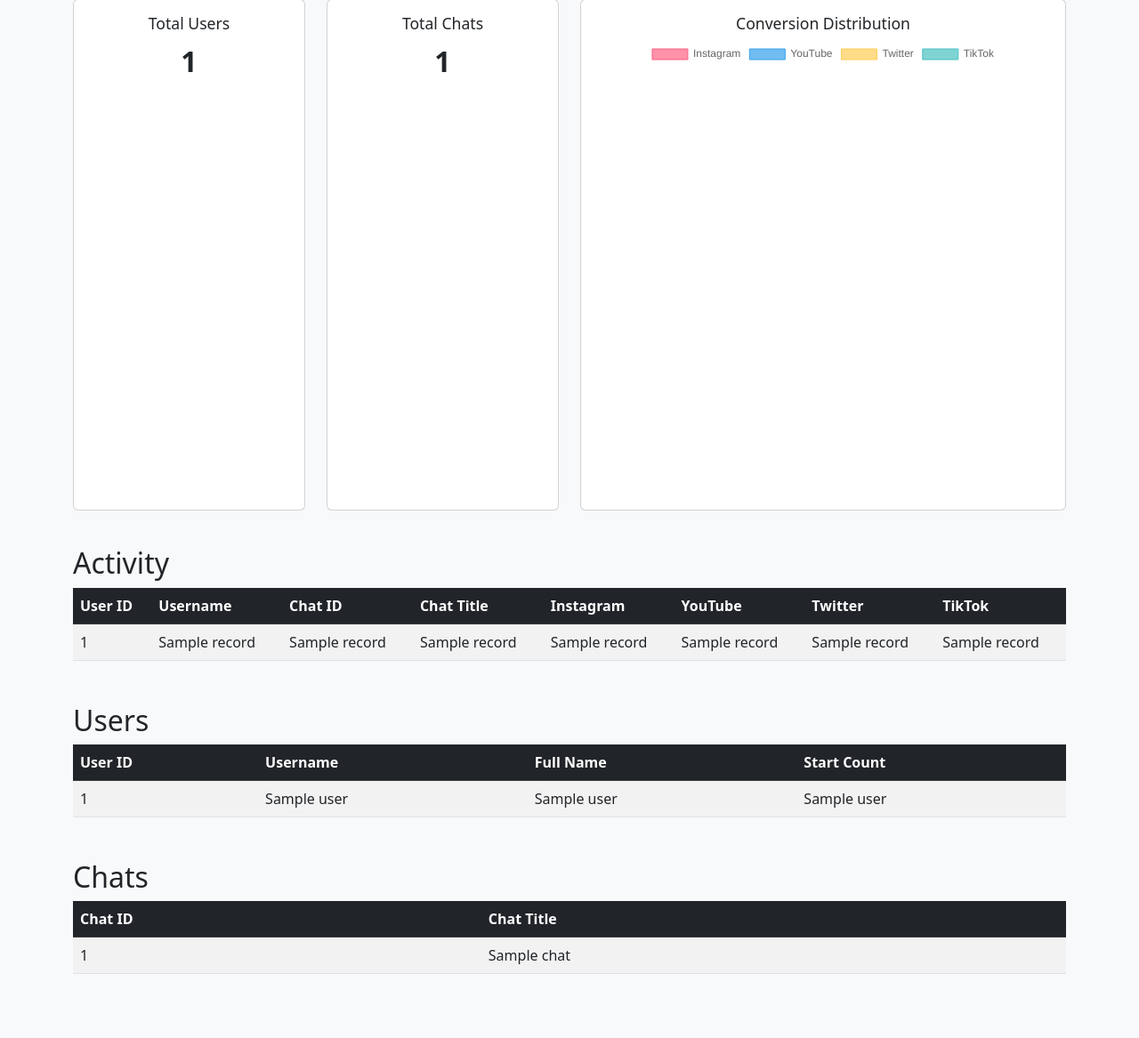
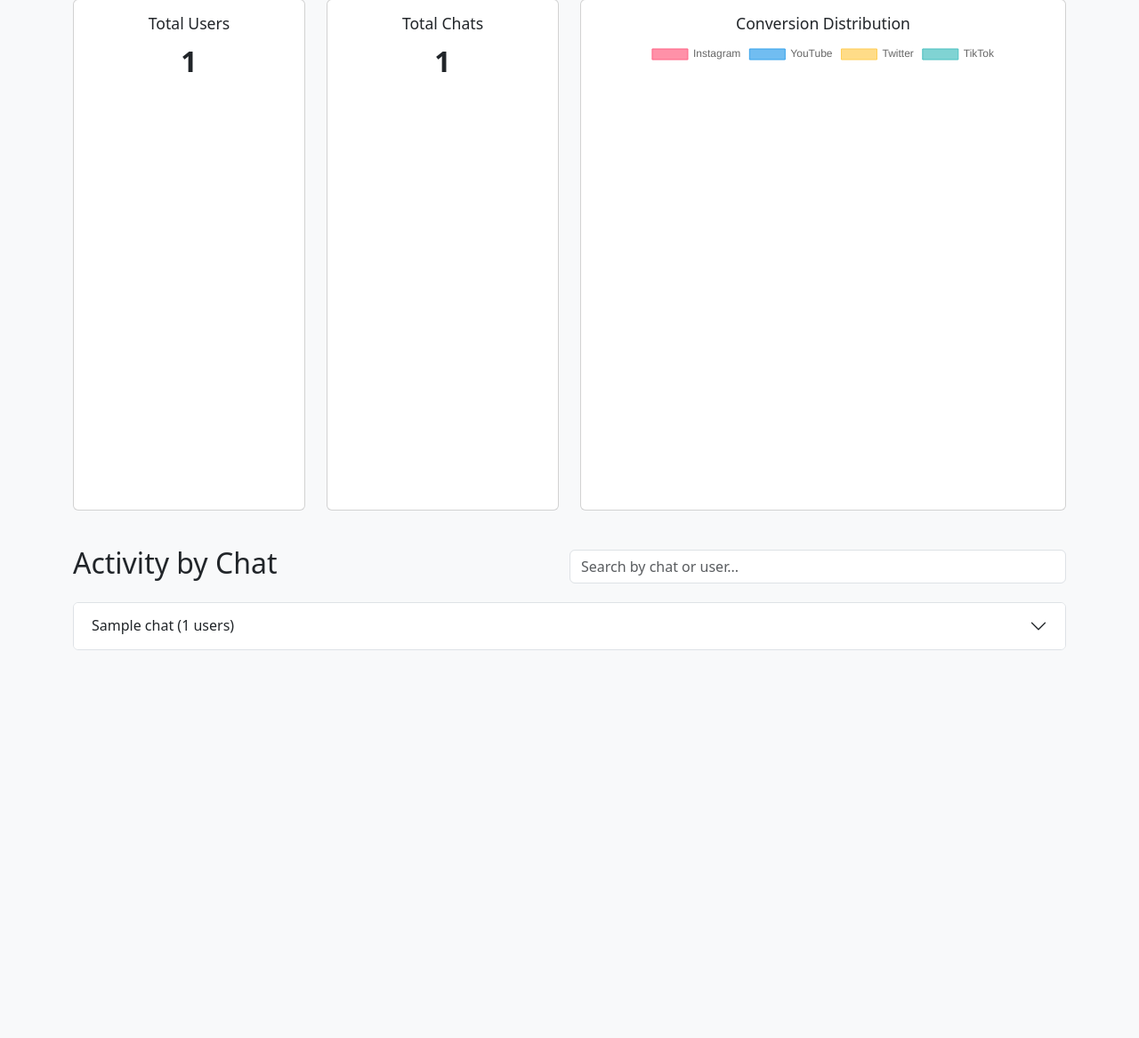
Before and after one commit to knemchenko/cortes, a Flask app: template templates/index.html in a window 1280 px wide. Shown: the part 97-1264 px from the top of the page at 89% size. After the commit the page ends 828 px from the top, so only its background shows below. Run offline with Flask 3, Linux system fonts and the light colour scheme; the template is opened without the code that fills it: most values are stand-ins (such as "Sample title", 1, 10 or a date in 2020).

Commit message:
feat: Додати пошук та групування на інформаційну панель адміністратора
Цей коміт розширює інформаційну панель статистики адміністратора наступними функціями:

- **Згрупований вигляд:** Активність користувачів тепер згрупована за чатами. Кожен чат відображається як розгортаючийся елемент акордеона, що показує активних користувачів у цьому чаті.
- **Пошук на стороні клієнта:** Додано панель пошуку для фільтрації чатів та користувачів у реальному часі. Пошук працює як за назвами чатів, так і за іменами користувачів/повними іменами.
- **Рефакторинг бекенду:** Бекенд Flask було перероблено для надання даних у вкладеній структурі, що спрощує візуалізацію згрупованого вигляду на фронтенді.

```diff
--- a/flask_app.py
+++ b/flask_app.py
@@ -19,42 +19,21 @@ def query_db(query, args=(), one=False):
 @app.route("/")
 def index():
     """Render the main statistics page."""
-    users = query_db("SELECT user_id, username, full_name, start_count FROM users")
-    chats = query_db("SELECT chat_id, chat_title FROM chats")
-    activity = query_db("""
-        SELECT
-            a.user_id,
-            u.username,
-            a.chat_id,
-            c.chat_title,
-            a.instagram_count,
-            a.youtube_count,
-            a.twitter_count,
-            a.tiktok_count
-        FROM activity a
-        LEFT JOIN users u ON a.user_id = u.user_id
-        LEFT JOIN chats c ON a.chat_id = c.chat_id
-    """)
-
     # --- Summary Statistics ---
-
-    # Total users
     total_users = query_db("SELECT COUNT(*) FROM users", one=True)[0]
-
-    # Total chats
     total_chats = query_db("SELECT COUNT(*) FROM chats", one=True)[0]
-
-    # Total conversions per platform
-    total_conversions = query_db("""
+    total_conversions = query_db(
+        """
         SELECT
             SUM(instagram_count),
             SUM(youtube_count),
             SUM(twitter_count),
             SUM(tiktok_count)
         FROM activity
-    """, one=True)
+    """,
+        one=True,
+    )
 
-    # Prepare conversion data for the template
     conversion_data = {
         "instagram": total_conversions[0] or 0,
         "youtube": total_conversions[1] or 0,
@@ -62,14 +41,49 @@ def index():
         "tiktok": total_conversions[3] or 0,
     }
 
+    # --- Grouped Data ---
+    activity_query = """
+        SELECT
+            c.chat_id,
+            c.chat_title,
+            u.user_id,
+            u.username,
+            u.full_name,
+            a.instagram_count,
+            a.youtube_count,
+            a.twitter_count,
+            a.tiktok_count
+        FROM activity a
+        JOIN users u ON a.user_id = u.user_id
+        JOIN chats c ON a.chat_id = c.chat_id
+        ORDER BY c.chat_title, u.username
+    """
+    activity_data = query_db(activity_query)
+
+    # Process data into a nested structure
+    chats_data = {}
+    for row in activity_data:
+        chat_id, chat_title, user_id, username, full_name, insta, yt, tw, tk = row
+        if chat_id not in chats_data:
+            chats_data[chat_id] = {"chat_title": chat_title, "users": []}
+        chats_data[chat_id]["users"].append(
+            {
+                "user_id": user_id,
+                "username": username,
+                "full_name": full_name,
+                "instagram": insta,
+                "youtube": yt,
+                "twitter": tw,
+                "tiktok": tk,
+            }
+        )
+
     return render_template(
         "index.html",
-        users=users,
-        chats=chats,
-        activity=activity,
         total_users=total_users,
         total_chats=total_chats,
         conversion_data=conversion_data,
+        chats_data=chats_data,
     )
 
 if __name__ == "__main__":
--- a/templates/index.html
+++ b/templates/index.html
@@ -14,6 +14,9 @@
         .card-text {
             font-size: 2rem;
             font-weight: bold;
+        }
+        .accordion-button:not(.collapsed) {
+            background-color: #e7f1ff;
         }
     </style>
 </head>
@@ -49,16 +52,28 @@
             </div>
         </div>
 
-        <!-- Detailed Tables -->
+        <!-- Grouped Activity Data -->
         <div class="mb-5">
-            <h2>Activity</h2>
+            <div class="d-flex justify-content-between align-items-center mb-3">
+                <h2>Activity by Chat</h2>
+                <input type="text" id="searchInput" class="form-control w-50" placeholder="Search by chat or user...">
+            </div>
+            <div class="accordion" id="chatsAccordion">
+                {% for chat_id, chat_data in chats_data.items() %}
+                <div class="accordion-item" data-chat-title="{{ chat_data.chat_title }}">
+                    <h2 class="accordion-header" id="heading-{{ loop.index }}">
+                        <button class="accordion-button collapsed" type="button" data-bs-toggle="collapse" data-bs-target="#collapse-{{ loop.index }}">
+                            {{ chat_data.chat_title }} ({{ chat_data.users|length }} users)
+                        </button>
+                    </h2>
+                    <div id="collapse-{{ loop.index }}" class="accordion-collapse collapse" data-bs-parent="#chatsAccordion">
+                        <div class="accordion-body">
                             <table class="table table-striped table-hover">
                                 <thead class="table-dark">
                                     <tr>
                                         <th>User ID</th>
                                         <th>Username</th>
-                        <th>Chat ID</th>
-                        <th>Chat Title</th>
+                                        <th>Full Name</th>
                                         <th>Instagram</th>
                                         <th>YouTube</th>
                                         <th>Twitter</th>
@@ -66,68 +81,29 @@
                                     </tr>
                                 </thead>
                                 <tbody>
-                    {% for record in activity %}
-                    <tr>
-                        <td>{{ record[0] }}</td>
-                        <td>{{ record[1] }}</td>
-                        <td>{{ record[2] }}</td>
-                        <td>{{ record[3] }}</td>
-                        <td>{{ record[4] }}</td>
-                        <td>{{ record[5] }}</td>
-                        <td>{{ record[6] }}</td>
-                        <td>{{ record[7] }}</td>
-                    </tr>
-                    {% endfor %}
-                </tbody>
-            </table>
-        </div>
-
-        <div class="mb-5">
-            <h2>Users</h2>
-            <table class="table table-striped table-hover">
-                <thead class="table-dark">
-                    <tr>
-                        <th>User ID</th>
-                        <th>Username</th>
-                        <th>Full Name</th>
-                        <th>Start Count</th>
-                    </tr>
-                </thead>
-                <tbody>
-                    {% for user in users %}
-                    <tr>
-                        <td>{{ user[0] }}</td>
-                        <td>{{ user[1] }}</td>
-                        <td>{{ user[2] }}</td>
-                        <td>{{ user[3] }}</td>
-                    </tr>
-                    {% endfor %}
-                </tbody>
-            </table>
-        </div>
-
-        <div class="mb-5">
-            <h2>Chats</h2>
-            <table class="table table-striped table-hover">
-                <thead class="table-dark">
-                    <tr>
-                        <th>Chat ID</th>
-                        <th>Chat Title</th>
-                    </tr>
-                </thead>
-                <tbody>
-                    {% for chat in chats %}
-                    <tr>
-                        <td>{{ chat[0] }}</td>
-                        <td>{{ chat[1] }}</td>
+                                    {% for user in chat_data.users %}
+                                    <tr data-username="{{ user.username }}" data-fullname="{{ user.full_name }}">
+                                        <td>{{ user.user_id }}</td>
+                                        <td>{{ user.username }}</td>
+                                        <td>{{ user.full_name }}</td>
+                                        <td>{{ user.instagram }}</td>
+                                        <td>{{ user.youtube }}</td>
+                                        <td>{{ user.twitter }}</td>
+                                        <td>{{ user.tiktok }}</td>
                                     </tr>
                                     {% endfor %}
                                 </tbody>
                             </table>
                         </div>
                     </div>
-
+                </div>
+                {% endfor %}
+            </div>
+        </div>
+    </div>
+    <script src="https://cdn.jsdelivr.net/npm/bootstrap@5.3.0/dist/js/bootstrap.bundle.min.js"></script>
     <script>
+        // Chart.js setup
         const ctx = document.getElementById('conversionChart').getContext('2d');
         const conversionData = {{ conversion_data | tojson }};
 
@@ -163,24 +139,40 @@
                 plugins: {
                     legend: {
                         position: 'top',
-                    },
-                    tooltip: {
-                        callbacks: {
-                            label: function(context) {
-                                let label = context.label || '';
-                                if (label) {
-                                    label += ': ';
-                                }
-                                if (context.parsed !== null) {
-                                    label += context.parsed;
-                                }
-                                return label;
-                            }
-                        }
                     }
                 }
             }
         });
+
+        // Search functionality
+        document.getElementById('searchInput').addEventListener('keyup', function() {
+            const searchTerm = this.value.toLowerCase();
+            const accordionItems = document.querySelectorAll('.accordion-item');
+
+            accordionItems.forEach(item => {
+                const chatTitle = item.dataset.chatTitle.toLowerCase();
+                const userRows = item.querySelectorAll('tbody tr');
+                let chatHasVisibleUsers = false;
+
+                userRows.forEach(row => {
+                    const username = row.dataset.username.toLowerCase();
+                    const fullname = row.dataset.fullname.toLowerCase();
+
+                    if (username.includes(searchTerm) || fullname.includes(searchTerm)) {
+                        row.style.display = '';
+                        chatHasVisibleUsers = true;
+                    } else {
+                        row.style.display = 'none';
+                    }
+                });
+
+                if (chatTitle.includes(searchTerm) || chatHasVisibleUsers) {
+                    item.style.display = '';
+                } else {
+                    item.style.display = 'none';
+                }
+            });
+        });
     </script>
 </body>
 </html>
```
Lines whose indentation alone changed are shown as unchanged.
